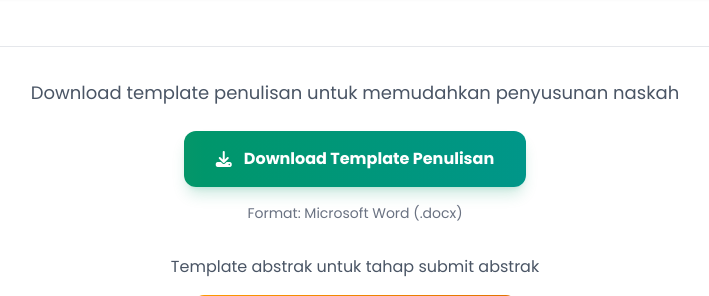
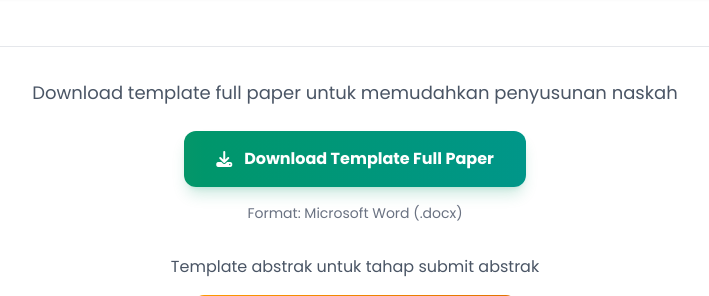
Before and after one commit to kukur-galer2025/starnas, a Laravel app: page /panduan-penulisan in a window 1280 px wide. Shown: the part 3096-3392 px from the top of the page, without its empty margins (285-994 px from the left). Run offline with Laravel 12, Linux system fonts and the light colour scheme; style sheets or scripts are compiled from the project's sources.

Commit message:
fix(abstrak): restore upload click/drag-drop and add full paper template
A stray </script> closed the script block early, so the file upload,
drag-and-drop, and character counter code rendered as text and never ran.

Also replace the old Manuscript-Template.docx links with the new
Template_Full_Paper_STARNAS_ASASI_2026.docx.

Co-Authored-By: Claude Opus 5.5 <noreply@anthropic.com>

```diff
--- a/resources/views/peserta/layouts/app.blade.php
+++ b/resources/views/peserta/layouts/app.blade.php
@@ -1137,10 +1137,10 @@
                                     <i class="fas fa-check-circle mr-3 w-4 text-center text-emerald-500"></i>
                                     Komite
                                 </a>
-                                <a href="/storage/Manuscript-Template.docx" download="Manuscript Template.docx"
+                                <a href="/storage/Template_Full_Paper_STARNAS_ASASI_2026.docx" download="Template Full Paper STARNAS ASASI 2026.docx"
                                     class="block px-4 py-2 text-sm text-gray-700 hover:bg-emerald-50 hover:text-emerald-600 transition-colors duration-200">
                                     <i class="fas fa-info-circle mr-3 w-4 text-center text-amber-500"></i>
-                                    Template
+                                    Template Full Paper
                                 </a>
                                 <a href="/storage/Template_Abstrak_STARNAS_ASASI_2026.docx" download="Template Abstrak.docx"
                                     class="block px-4 py-2 text-sm text-gray-700 hover:bg-emerald-50 hover:text-emerald-600 transition-colors duration-200">
@@ -1270,10 +1270,10 @@
                         <i class="fas fa-users mr-3 w-4 text-center text-emerald-500"></i>
                         Komite
                     </a>
-                    <a href="/storage/Manuscript-Template.docx" download="Manuscript Template.docx"
+                    <a href="/storage/Template_Full_Paper_STARNAS_ASASI_2026.docx" download="Template Full Paper STARNAS ASASI 2026.docx"
                         class="block py-2.5 px-6 text-gray-600 hover:bg-emerald-50 hover:text-emerald-600 rounded-lg text-sm transition-all duration-200 border-l-2 border-emerald-300 ml-4 flex items-center mobile-nav-link">
                         <i class="fas fa-file-download mr-3 w-4 text-center text-amber-500"></i>
-                        Template
+                        Template Full Paper
                     </a>
                     <a href="/storage/Template_Abstrak_STARNAS_ASASI_2026.docx" download="Template Abstrak.docx"
                         class="block py-2.5 px-6 text-gray-600 hover:bg-emerald-50 hover:text-emerald-600 rounded-lg text-sm transition-all duration-200 border-l-2 border-emerald-300 ml-4 flex items-center mobile-nav-link">
--- a/resources/views/peserta/panduan-penulisan.blade.php
+++ b/resources/views/peserta/panduan-penulisan.blade.php
@@ -287,12 +287,12 @@
 
                                 <!-- Download Section -->
                                 <div class="mt-12 text-center pt-8 border-t border-gray-200">
-                                    <p class="text-gray-600 mb-6 text-lg">Download template penulisan untuk memudahkan
+                                    <p class="text-gray-600 mb-6 text-lg">Download template full paper untuk memudahkan
                                         penyusunan naskah</p>
-                                    <a href="/storage/Manuscript-Template.docx" download="Template Penulisan.docx"
+                                    <a href="/storage/Template_Full_Paper_STARNAS_ASASI_2026.docx" download="Template Full Paper STARNAS ASASI 2026.docx"
                                         class="inline-flex items-center px-8 py-4 bg-gradient-to-r from-emerald-600 to-teal-600 hover:from-emerald-700 hover:to-teal-700 text-white font-bold rounded-xl shadow-lg shadow-emerald-600/20 hover:shadow-xl transition-all duration-300 transform hover:-translate-y-1 hover:scale-105">
                                         <i class="fas fa-download mr-3"></i>
-                                        Download Template Penulisan
+                                        Download Template Full Paper
                                     </a>
                                     <p class="text-gray-500 text-sm mt-4">Format: Microsoft Word (.docx)</p>
                                     <div class="mt-8">
--- a/resources/views/peserta/upload_abstrak.blade.php
+++ b/resources/views/peserta/upload_abstrak.blade.php
@@ -351,7 +351,7 @@
         document.addEventListener('keydown', function(e) {
             if (e.key === 'Escape') tutupModal();
         });
-    </script>
+
         const fileInput = document.getElementById('abstrak_file');
         const uploadArea = document.querySelector('.border-dashed');
         const fileUploadArea = document.getElementById('file-upload-area');
```
Also changed, not shown: 1 other file.
